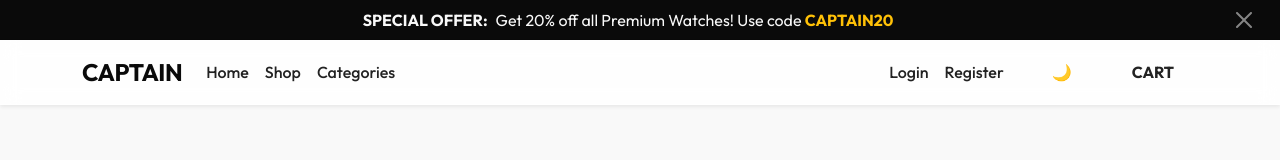
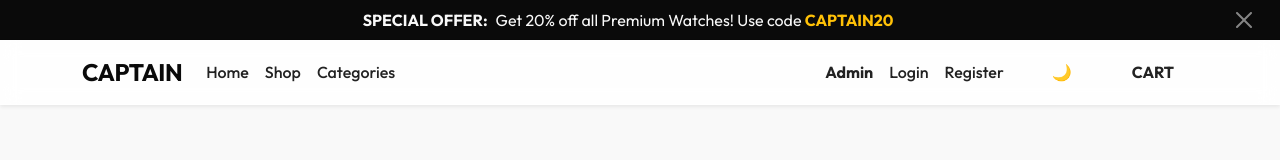
Before and after one commit to zihad2231/Captain-Store, a React app in the folder frontend/: page / in a window 1280 px wide. Shown: the top 160 px of the page. Built offline with nearby package versions, Linux system fonts and the light colour scheme; no server answers; the HTML template or start-up script is replaced by a standard one.

Commit message:
feat: add admin shortcut link to navbar

```diff
--- a/frontend/src/components/Navbar.jsx
+++ b/frontend/src/components/Navbar.jsx
@@ -48,7 +48,7 @@ const Navbar = () => {
             </li>
             {user && user.role === 'admin' && (
               <li className="nav-item">
-                <Link className="nav-link fw-bold text-primary" to="/add-product">Admin Panel</Link>
+                <Link className="nav-link fw-bold text-primary" to="/admin">Admin Panel</Link>
               </li>
             )}
           </ul>
@@ -61,12 +61,20 @@ const Navbar = () => {
                 <li className="nav-item">
                   <Link className="nav-link" to="/my-orders">Orders</Link>
                 </li>
+                {user.role === 'admin' && (
+                  <li className="nav-item">
+                    <Link className="nav-link fw-bold text-primary" to="/admin">Admin</Link>
+                  </li>
+                )}
                 <li className="nav-item">
                   <button className="btn btn-link nav-link" onClick={handleLogout}>Logout</button>
                 </li>
               </>
             ) : (
               <>
+                <li className="nav-item">
+                  <Link className="nav-link fw-bold text-primary" to="/admin">Admin</Link>
+                </li>
                 <li className="nav-item">
                   <Link className="nav-link" to="/login">Login</Link>
                 </li>
```
